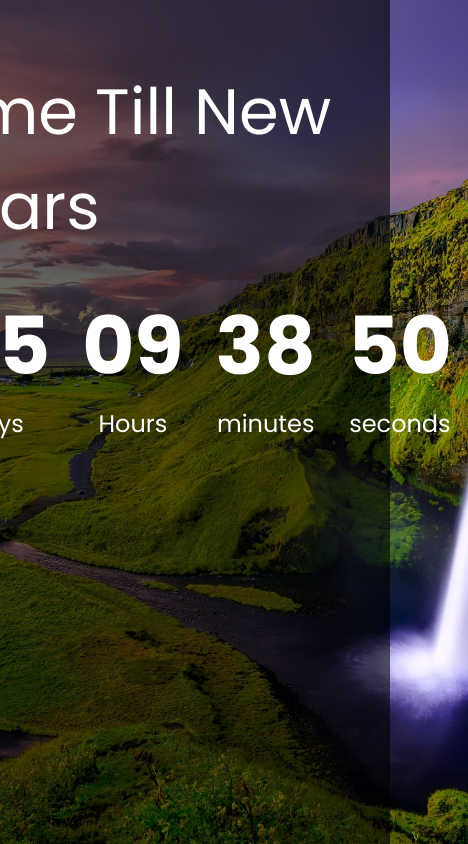
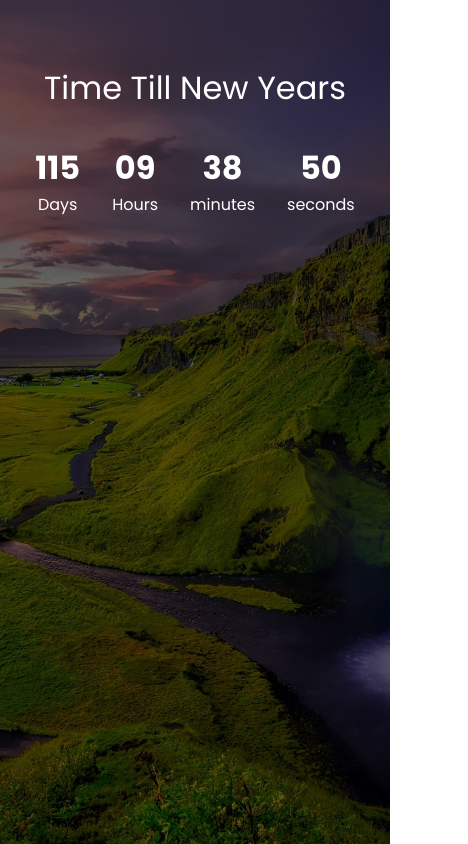
Before and after one commit to abdullahfikri/counter-next-years, a plain HTML site: page index.html in a window 390 px wide. Shown: the whole page, 468 px wide, since content can reach past the window. Drawn offline with Linux system fonts and the light colour scheme.

Commit message:
Add Responsive Style

```diff
--- a/style.css
+++ b/style.css
@@ -62,3 +62,31 @@ body * {
   font-size: 1.5rem;
   font-weight: 400;
 }
+
+@media (max-width: 768px) {
+  .format {
+    font-size: 1.2rem;
+  }
+  .big-text {
+    font-size: 3rem;
+  }
+}
+
+@media (max-width: 650px) {
+  .format {
+    font-size: 1rem;
+  }
+  .big-text {
+    font-size: 2rem;
+  }
+  .count-container h1 {
+    font-size: 2rem;
+    text-align: center;
+  }
+}
+
+@media (max-width: 375px) {
+  .count-c {
+    padding: 0 5px;
+  }
+}
```
